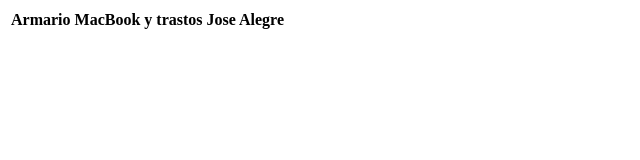
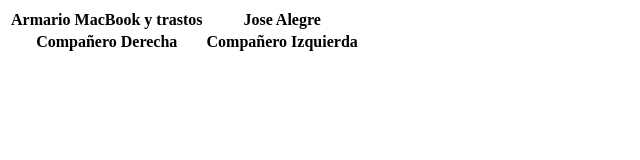
Before and after one commit to pamaes/examen_daw_git, a plain HTML site: page index.html in a window 1280 px wide. Shown: the whole page, without its empty margins (0-640 px from the left). Drawn offline with Linux system fonts and the light colour scheme.

Commit message:
compañeros derecha e izquierda

```diff
--- a/index.html
+++ b/index.html
@@ -10,6 +10,12 @@
               <th>Armario MacBook y trastos</th>
               <th>Jose Alegre</th>
           </tr>
+
+          <tr>
+              <th>Compañero Derecha</th>
+              <th>Compañero Izquierda</th>
+          </tr>
+
       </table>
   </body>
 </html>
```
